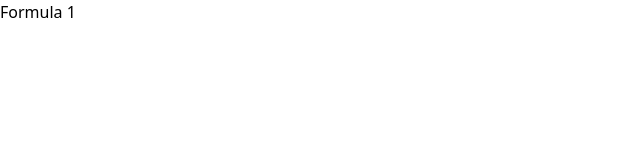
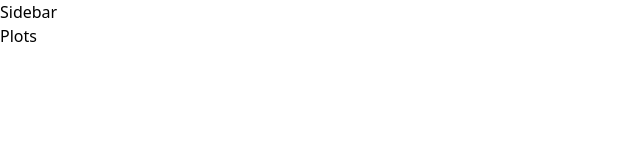
Before and after one commit to verasls/fastest-lap, a React (Vite) app: page /app/plots in a window 1280 px wide. Shown: the top 160 px of the page, without its empty margins (0-640 px from the left). Built offline with nearby package versions, Linux system fonts and the light colour scheme.

Commit message:
Add routes

```diff
--- a/package.json
+++ b/package.json
@@ -16,6 +16,7 @@
     "clsx": "^2.0.0",
     "react": "^18.2.0",
     "react-dom": "^18.2.0",
+    "react-router-dom": "^6.16.0",
     "tailwind-merge": "^1.14.0",
     "tailwindcss-animate": "^1.0.7"
   },
--- a/src/App.tsx
+++ b/src/App.tsx
@@ -1,5 +1,31 @@
+import { RouterProvider, createBrowserRouter } from "react-router-dom";
+import Home from "./pages/Home";
+import AppLayout from "./ui/AppLayout";
+import Dashboard from "./pages/Dashboard";
+import Circuits from "./pages/Circuits";
+import Drivers from "./pages/Drivers";
+import Constructors from "./pages/Constructors";
+import Results from "./pages/Results";
+import Plots from "./pages/Plots";
+
+const router = createBrowserRouter([
+  { path: "/", element: <Home /> },
+  {
+    path: "/app",
+    element: <AppLayout />,
+    children: [
+      { path: "/app/dashboard", element: <Dashboard /> },
+      { path: "/app/circuits", element: <Circuits /> },
+      { path: "/app/drivers", element: <Drivers /> },
+      { path: "/app/constructors", element: <Constructors /> },
+      { path: "/app/results", element: <Results /> },
+      { path: "/app/plots", element: <Plots /> },
+    ],
+  },
+]);
+
 function App() {
-  return <h1>Formula 1</h1>;
+  return <RouterProvider router={router} />;
 }
 
 export default App;
--- /dev/null
+++ b/src/ui/AppLayout.tsx
@@ -0,0 +1,15 @@
+import { Outlet } from "react-router-dom";
+import Sidebar from "./Sidebar";
+
+function AppLayout() {
+  return (
+    <div>
+      <Sidebar />
+      <main>
+        <Outlet />
+      </main>
+    </div>
+  );
+}
+
+export default AppLayout;
```
Also changed, not shown: 1 other file (tests, documents, lock files or other folders).
